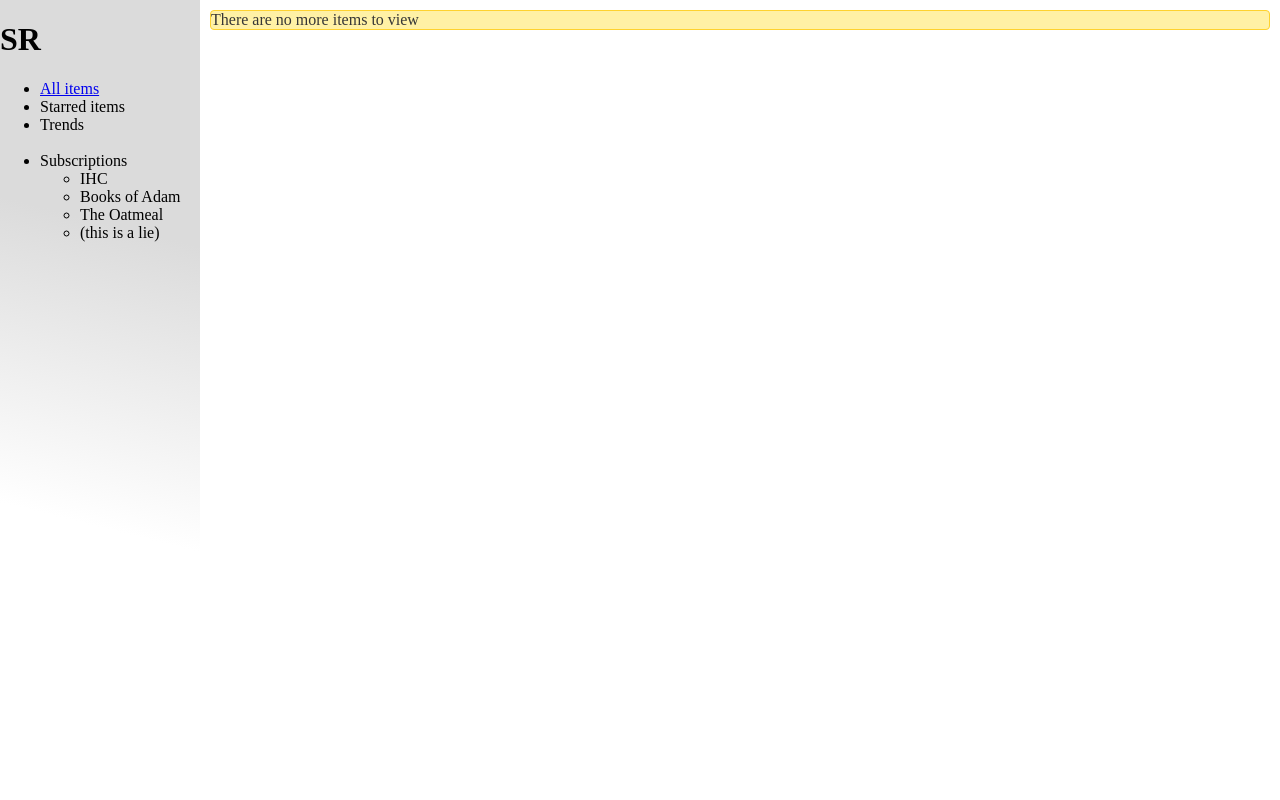
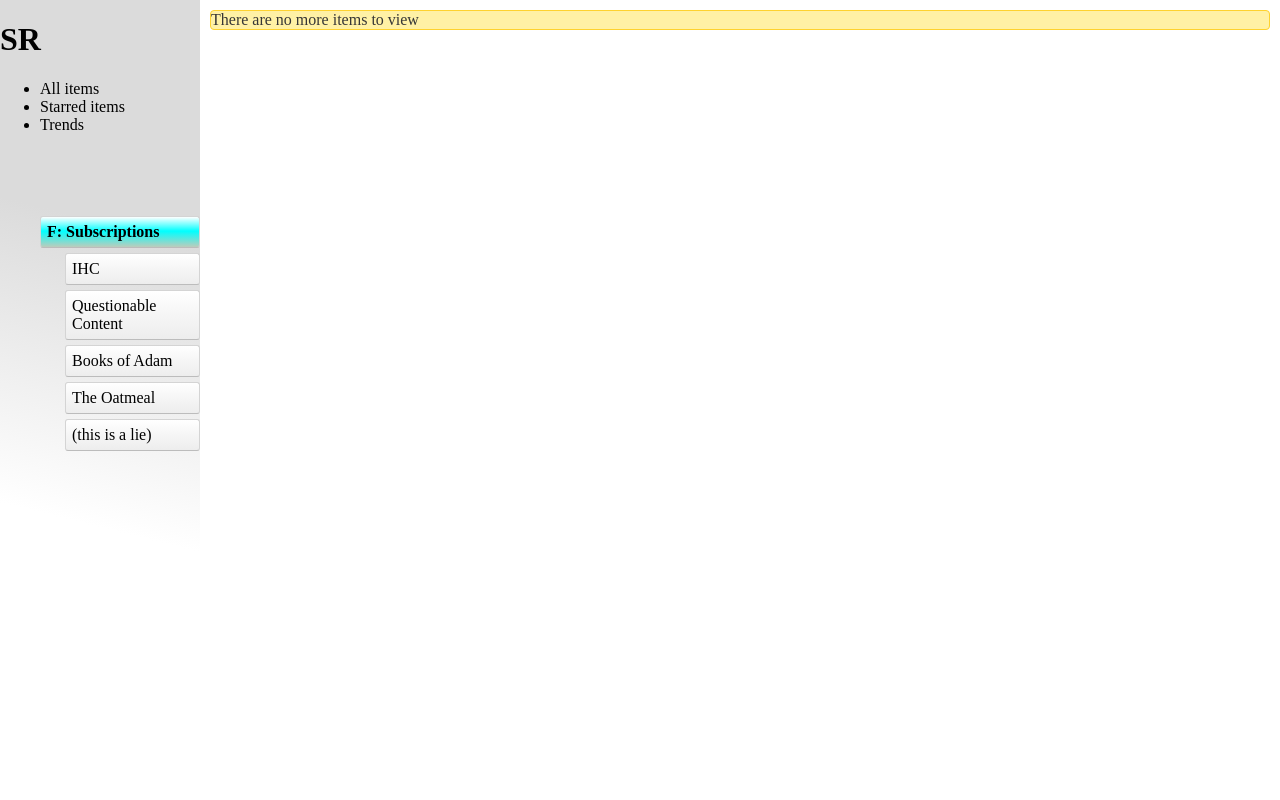
Before and after one commit to shadow7412/Shadow-Reader, a PHP site: page / in a window 1280 px wide. Run offline with PHP 8.4, Linux system fonts and the light colour scheme; data that the repository does not hold is empty; some libraries are stand-ins or nearby versions.

Commit message:
Started on folders, you can now select 1 individual feed.

```diff
--- a/activity/fetch.php
+++ b/activity/fetch.php
@@ -7,7 +7,7 @@ function get($a, $b=""){
 	} else return $b;
 }
 $json = array();
-$res = $db->query("SELECT * FROM `rssitems` ORDER BY date DESC LIMIT ".get("start",0).",".get("length",100));
+$res = $db->query("SELECT * FROM `rssitems` ".(get("folder",0)==0?"":" WHERE `feed`=".get("folder",0))." ORDER BY date DESC LIMIT ".get("start",0).",".get("length",100));
 
 //requires:
 //id of Item
--- a/index.php
+++ b/index.php
@@ -2,10 +2,11 @@
 <html xmlns="http://www.w3.org/1999/xhtml" lang="en-US" xml:lang="en-US">
 <head>
   <title>Shadow Reader</title>
+  <link rel="stylesheet" href="css/jquery-ui-1.10.1.custom.min.css"/>
   <script type="text/javascript" src="//ajax.googleapis.com/ajax/libs/jquery/1.9.1/jquery.min.js"></script>
   <script type="text/javascript" src="//ajax.googleapis.com/ajax/libs/jqueryui/1.10.1/jquery-ui.min.js"></script>
+  <script type="text/javascript" src="include/jquery.mfs.nestedSortable.js"></script>
   <script type="text/javascript" src="include/smoothscroll.js"></script>
-  <link rel="stylesheet" href="css/jquery-ui-1.10.1.custom.min.css"/>
   <!--   This will be exported to a file later for performance - but now we can just worry about the cache -->
   <style>
   body, body div {
@@ -48,16 +49,83 @@
 	overflow:auto;
 	font-size:12px;
   }
+  ol {
+			margin: 0;
+			padding: 0;
+			padding-left: 30px;
+		}
+
+		ol.sortable, ol.sortable ol {
+			margin: 0 0 0 25px;
+			padding: 0;
+			list-style-type: none;
+		}
+
+		ol.sortable {
+			margin: 4em 0;
+		}
+
+		.sortable li {
+			margin: 5px 0 0 0;
+			padding: 0;
+		}
+
+		.sortable li div  {
+			border: 1px solid #d4d4d4;
+			-webkit-border-radius: 3px;
+			-moz-border-radius: 3px;
+			border-radius: 3px;
+			border-color: #D4D4D4 #D4D4D4 #BCBCBC;
+			padding: 6px;
+			margin: 0;
+			cursor: move;
+			background: #f6f6f6;
+			background: -moz-linear-gradient(top,  #ffffff 0%, #f6f6f6 47%, #ededed 100%);
+			background: -webkit-gradient(linear, left top, left bottom, color-stop(0%,#ffffff), color-stop(47%,#f6f6f6), color-stop(100%,#ededed));
+			background: -webkit-linear-gradient(top,  #ffffff 0%,#f6f6f6 47%,#ededed 100%);
+			background: -o-linear-gradient(top,  #ffffff 0%,#f6f6f6 47%,#ededed 100%);
+			background: -ms-linear-gradient(top,  #ffffff 0%,#f6f6f6 47%,#ededed 100%);
+			background: linear-gradient(to bottom,  #ffffff 0%,#f6f6f6 47%,#ededed 100%);
+			filter: progid:DXImageTransform.Microsoft.gradient( startColorstr='#ffffff', endColorstr='#ededed',GradientType=0 );
+		}
+
+		.sortable li.mjs-nestedSortable-branch div {
+			background: -moz-linear-gradient(top,  #ffffff 0%, #f6f6f6 47%, #f0ece9 100%);
+			background: -webkit-linear-gradient(top,  #ffffff 0%,#f6f6f6 47%,#f0ece9 100%);
+
+		}
+
+		.sortable li.mjs-nestedSortable-leaf div {
+			background: -moz-linear-gradient(top,  #ffffff 0%, #f6f6f6 47%, #bcccbc 100%);
+			background: -webkit-linear-gradient(top,  #ffffff 0%,#f6f6f6 47%,#bcccbc 100%);
+		}
+		.active{
+			background: -moz-linear-gradient(top,  #ffffff 0%, #0ff 47%, #bcccbc 100%)!important;
+			background: -webkit-linear-gradient(top,  #ffffff 0%,#0ff  47%,#bcccbc 100%)!important;
+			font-weight:bold;
+		}
+		.folder:before{
+			content:"F: ";
+		}
+		.placeholder {
+			outline: 1px dashed #4183C4;
+			height:32px;
+		}
+		.ui-accordion-header{
+			padding-top:0px!important;
+			padding-bottom:0px!important;
+		}
   </style>
   <script>
 	var o = {};
+	var folder = 0;
 	var l = {
 		loading:"Loading Articles, Please wait...",
 		end:"There are no more items to view",
 		none:"There are no items in this category"
 	}
 	function loadBox(text){
-	console.log("Loadbox:",text)
+		console.log("Loadbox:",text)
 		if(text){
 			$(o.l).fadeIn().text(text);
 		} else {
@@ -67,10 +135,22 @@
 	$(function() {
 		o = {
 			f:document.getElementById("feedlist"),
+			s:document.getElementById("sidebar"),
 			l:document.getElementById("load")
 		}
 		loadBox(l.loading);
 		fetchData();
+
+		 $('#folders').nestedSortable({
+            handle: 'div',
+            items: 'li',
+            toleranceElement: '> div',
+			protectRoot:true,
+			opacity:.6,
+			placeholder:"placeholder",
+			revert:250,
+			isAllowed:function(item,parent){return $("div", parent).hasClass("folder");}
+        });
 	});
 	function destroyAccordion(){
 		var active = false;
@@ -84,9 +164,10 @@
 		$(o.f).accordion({
 			active: a,
 			beforeActivate:function(event,ui){
-				console.log(ui.newHeader[0].getAttribute("name"));
+				var scroll = $(ui.newHeader).prev().prev();
+				$(document).scrollTo(scroll.length?scroll:"0%",300);
 				ui.newHeader.addClass("read");
-				$.post("");
+				$.post("activity/read.php",{item:ui.newHeader[0].getAttribute("name")});
 				return true;
 				//send 'read' notification
 			},
@@ -97,7 +178,7 @@
 	function fetchData(more){
 		loadBox(l.loading);
 		$.ajax("activity/fetch.php",{
-			data:{start:more?more:0,length:more?30:(screen.height/50+10),folder:0},
+			data:{start:more?more:0,length:more?30:(screen.height/50+10),folder:folder},
 			dataType:"json",
 			type:"GET",
 			success:function(a){
@@ -118,17 +199,19 @@
 						"</div>");
 				}
 				refreshAccordion(active);
+				$(o.f).fadeIn();
 				loadBox(lb);
 			},
 			error:function(a,b,c){console.log(a,b,c);}
 		});
 	}
-	function loadFolder(ref){
+	function loadFolder(ele, ref){
+		$(".active",o.s).removeClass("active");
+		$(ele).parent().addClass("active");
+		folder=ref;
 		loadBox(l.loading);
-		destroyAccordion();
-		o.f.innerHTML="";
 		//stuff
-		fetchData();
+		setTimeout(function(){while(o.f.firstChild)o.f.removeChild(o.f.firstChild);fetchData();},7)
 	}
 	//event handler for infinite scrolling
 	$(window).scroll(function(){
@@ -146,7 +229,7 @@
 				else j.next().next("h3").trigger("click");
 				break;
 			case 107: //k - previous item
-				$(".ui-accordion-hejader.ui-state-active").prev().prev("h3").trigger("click");
+				$(".ui-accordion-header.ui-state-active").prev().prev("h3").trigger("click");
 				break;
 
 		}
@@ -158,17 +241,22 @@
 <div class="sidebar">
   <h1 onclick="window.open('exe/updateThreads.php')">SR</h1>
   <ul>
-    <li><a href="javascript:loadFolder();">All items</a></li>
+    <li>All items</li>
     <li>Starred items</li>
     <li>Trends</li>
     <br/>
-    <li>Subscriptions</li>
-    <ul>
-      <li>IHC</li>
-      <li>Books of Adam</li>
-      <li>The Oatmeal</li>
-      <li>(this is a lie)</li>
-    </ul>
+    <ol id="folders" class="sortable">
+	  <li>
+		  <div class="folder active"><a onclick="loadFolder(this,0);">Subscriptions</a></div>
+		  <ol>
+			  <li><div><a onclick="loadFolder(this,2)">IHC</a></div></li>
+			  <li><div><a onclick="loadFolder(this,1)">Questionable Content</a></div></li>
+			  <li><div>Books of Adam</div></li>
+			  <li><div>The Oatmeal</div></li>
+			  <li><div>(this is a lie)</div></li>
+		  </ol>
+	  </li>
+    </ol>
   </ul>
 </div>
 <!-- Main content -->
```
Also changed, not shown: include/jquery.mfs.nestedSortable.js (added).
